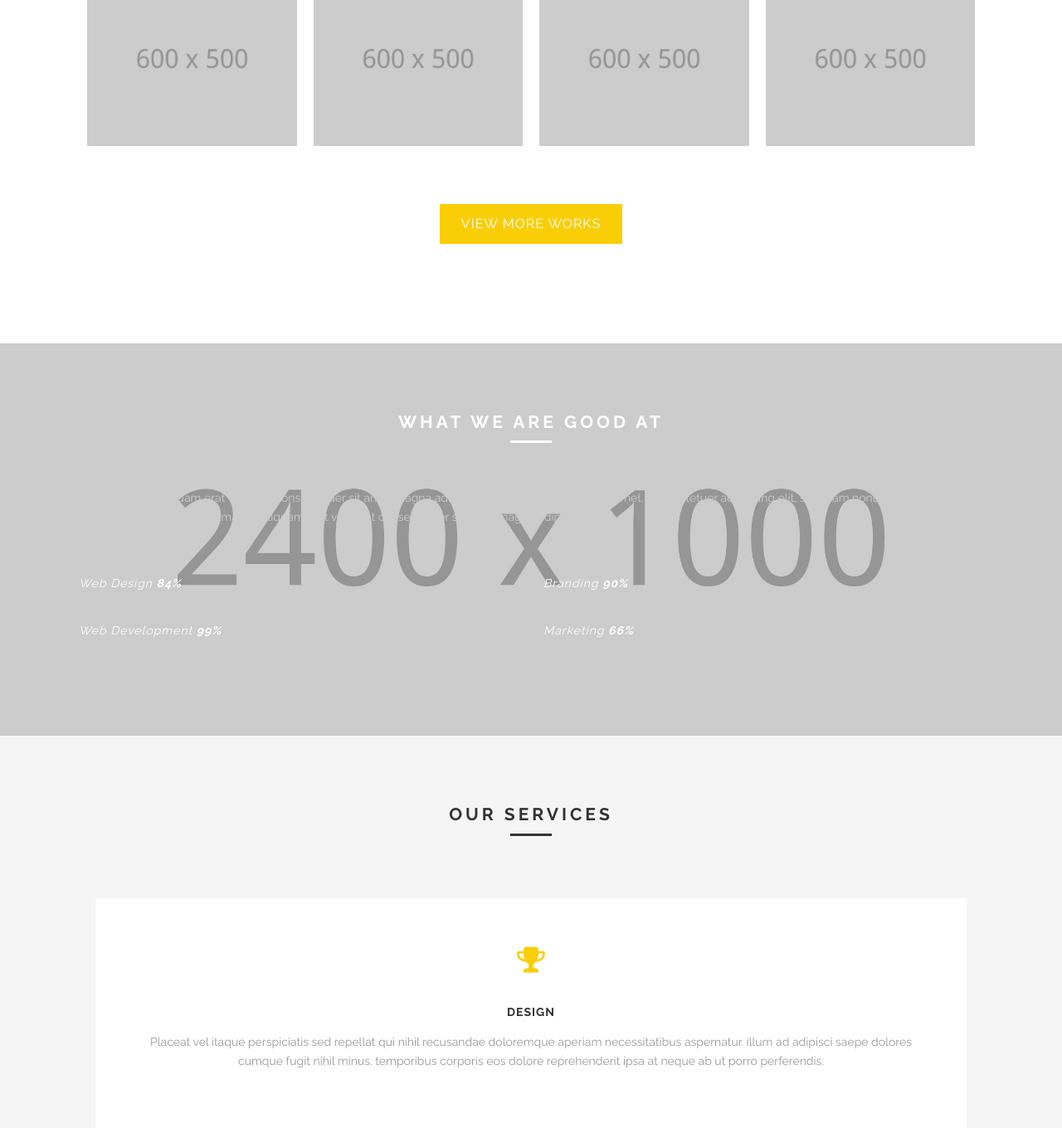
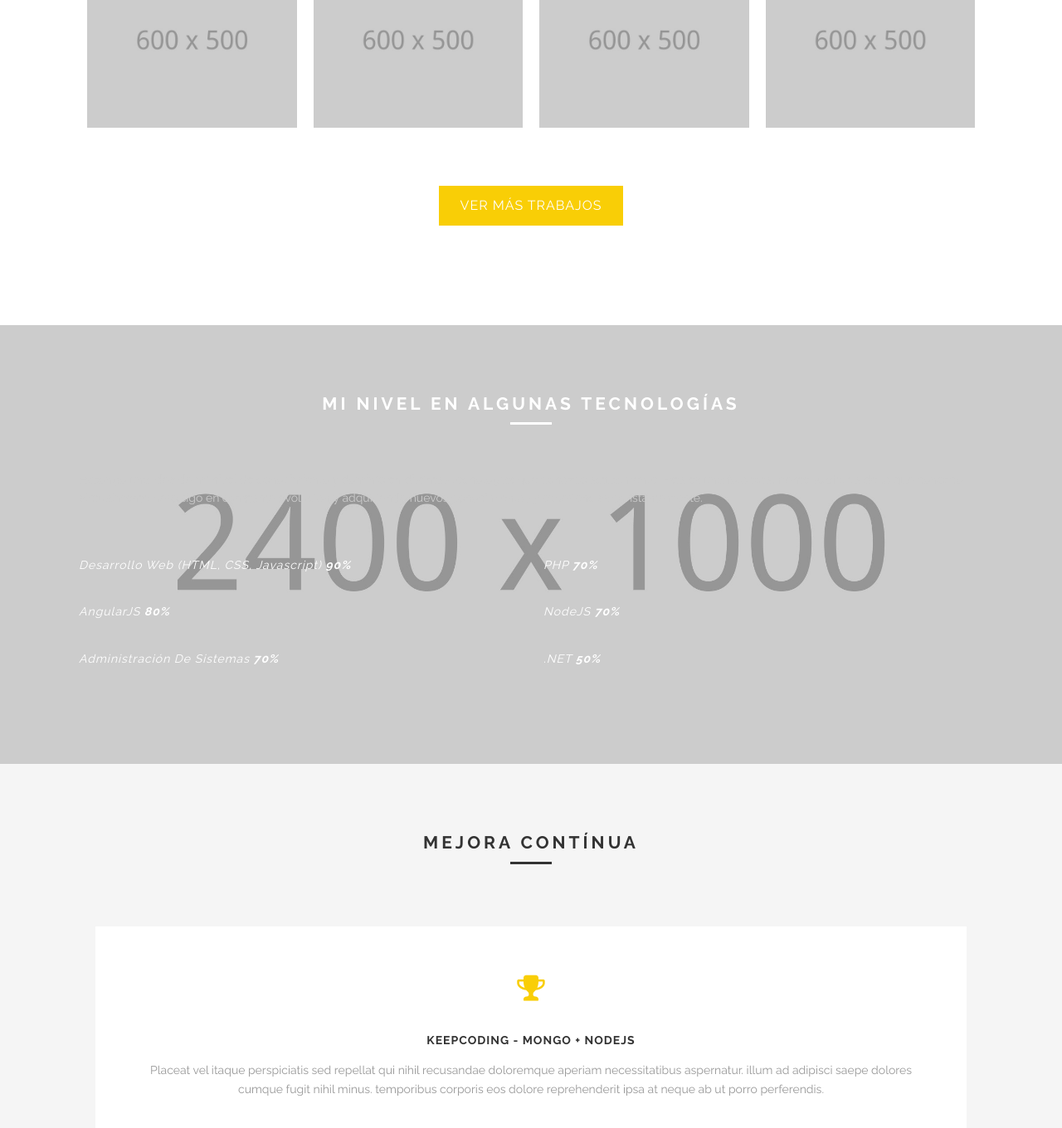
Before and after one commit to akixe/personal_site, a Jekyll site: the page built from index.html, in a window 1280 px wide and 1400 px high, scrolled down 3186 px. Shown: the top 1360 px of the window at 83% size. Built offline with Jekyll 4.4.1, drawn with Linux system fonts in a browser that asks for light colours; some of the changed text lies outside the part shown.

Commit message:
Set ups all sections with mock text and contents

```diff
--- a/index.html
+++ b/index.html
@@ -178,7 +178,7 @@ socials:
 <div class='full parallax' style='background-image: url(../images/@stock/blog-posts-bg.jpg);'>
   <div class='row'>
     <div class='large-12 columns'>
-      {% include section-header.html title="Our recent posts" class="alt" title_style="color: #fff;" %}
+      {% include section-header.html title="Mis posts más recientes" class="alt" title_style="color: #fff;" %}
       <div class='two spacing'></div>
     </div>
   </div>
@@ -209,7 +209,7 @@ socials:
   <div class='row'>
     <div class='large-12 columns'>
       <p class='centered-text'>
-        <a class='button boxed' href='{{site.url}}/blog.html'>See more posts</a>
+        <a class='button boxed' href='{{site.url}}/blog.html'>Ver más posts</a>
       </p>
     </div>
   </div>
@@ -219,32 +219,34 @@ socials:
 <div class='full'>
   <div class='row'>
     <div class='large-12 columns'>
-      {% include section-header.html title="our works" class="alt" %}
+      {% include section-header.html title="Algunos de mis trabajos" class="alt" %}
       <div class='spacing'></div>
       <p>
-        Lorem ipsum dolor sit amet, consectetuer adipiscing elit, sed diam nonummy nibh euismod tincidunt ut laoreet dolore magna aliquam erat volutpat consectetuer sit amet magna adipiscing. Lorem ipsum dolor sit amet, consectetuer adipiscing elit, sed diam nonummy nibh euismod tincidunt ut laoreet dolore magna aliquam erat volutpat consectetuer sit amet magna adipiscing.
+        Algunos trabajos que yo considero relevantes y que he realizado por mi cuenta,
+        que he participado en su desarrollo en mi empresa o que son fruto de algún curso que
+        he realizado durante mi trayectoria profesional.
       </p>
       <div class='two spacing'></div>
       <div class='mod modGallery'>
         <div class='gallery-nav'>
           <ul>
             <li class='current'>
-              <a data-cat='all' href='#'>All</a>
+              <a data-cat='all' href='#'>Todos</a>
             </li>
             <li>
-              <a data-cat='graphic-design' href='#'>Graphic Design</a>
+              <a data-cat='graphic-design' href='#'>Web</a>
             </li>
             <li>
-              <a data-cat='web-design' href='#'>Web Design</a>
+              <a data-cat='web-design' href='#'>Mobile</a>
             </li>
             <li>
-              <a data-cat='brand' href='#'>Brand</a>
+              <a data-cat='brand' href='#'>DevOps</a>
             </li>
             <li>
-              <a data-cat='development' href='#'>Development</a>
+              <a data-cat='development' href='#'>Backend</a>
             </li>
             <li>
-              <a data-cat='print' href='#'>Print</a>
+              <a data-cat='print' href='#'>Otros</a>
             </li>
           </ul>
         </div>
@@ -270,7 +272,7 @@ socials:
   <div class='row'>
     <div class='large-12 columns'>
       <p class='centered-text'>
-        <a class='button' href='#'>View more works</a>
+        <a class='button' href='#'>Ver más trabajos</a>
       </p>
     </div>
   </div>
@@ -280,10 +282,12 @@ socials:
 <div class='full parallax' style='background-image: url(../images/@stock/milestone-bg.jpg); color: #fff;'>
   <div class='row'>
     <div class='large-12 columns'>
-      {% include section-header.html class="alt" title_style="color: #fff;" title="What we are good at" %}
+      {% include section-header.html class="alt" title_style="color: #fff;" title="Mi nivel en algunas tecnologías" %}
       <div class='spacing'></div>
       <p style='color: #ccc;'>
-        Dolore magna aliquam erat volutpat consectetuer sit amet magna adipiscing. Lorem ipsum dolor sit amet, consectetuer adipiscing elit, sed diam nonummy nibh euismod tincidunt ut laoreet dolore magna aliquam erat volutpat consectetuer sit amet magna adipiscing.
+        Expongo una idea de mi nivel de conocimiento y dominio en distintas tecnologías que conozco actualmente. Esta es una foto
+        totalmente subjetiva de lo que conozco alctualmente pero sigo en constante evolución y adquiriendo nuevos conocimientos
+        y experiencias constantemente.
       </p>
       <div class='two spacing'></div>
     </div>
@@ -293,10 +297,13 @@ socials:
       <div class='mod modBarGraph'>
         <ul class='bars'>
           <li>
-            {% include bar-graph.html style="color: #fff;" title="Web Design" percents="84" %}
+            {% include bar-graph.html style="color: #fff;" title="Desarrollo web (HTML, CSS, Javascript)" percents="90" %}
           </li>
           <li>
-            {% include bar-graph.html style="color: #fff;" title="Web Development" percents="99" %}
+            {% include bar-graph.html style="color: #fff;" title="AngularJS" percents="80" %}
+          </li>
+          <li>
+            {% include bar-graph.html style="color: #fff;" title="Administración de sistemas" percents="70" %}
           </li>
         </ul>
       </div>
@@ -305,10 +312,13 @@ socials:
       <div class='mod modBarGraph'>
         <ul class='bars'>
           <li>
-            {% include bar-graph.html style="color: #fff;" title="Branding" percents="90" %}
+            {% include bar-graph.html style="color: #fff;" title="PHP" percents="70" %}
           </li>
           <li>
-            {% include bar-graph.html style="color: #fff;" title="Marketing" percents="66" %}
+            {% include bar-graph.html style="color: #fff;" title="NodeJS" percents="70" %}
+          </li>
+          <li>
+            {% include bar-graph.html style="color: #fff;" title=".NET" percents="50" %}
           </li>
         </ul>
       </div>
@@ -316,11 +326,16 @@ socials:
   </div>
   <div class='four spacing'></div>
 </div>
+
+
+
+
+
 <a id='training'></a>
 <div class='full' style='background: #f5f5f5'>
   <div class='row'>
     <div class='large-12 columns'>
-      {% include section-header.html title="Our services" class="alt" %}
+      {% include section-header.html title="Mejora contínua" class="alt" %}
       <div class='two spacing'></div>
     </div>
   </div>
@@ -328,17 +343,25 @@ socials:
     <div class='large-12 columns'>
       <div class='mod modBoxedTextSlider'>
         <div class='boxes'>
-          {% include box.html class="fa fa-trophy" title="Design" text="Placeat vel itaque perspiciatis sed repellat qui nihil recusandae doloremque aperiam necessitatibus aspernatur. illum ad adipisci saepe dolores cumque fugit nihil minus. temporibus corporis eos dolore reprehenderit ipsa at neque ab ut porro perferendis." %}
-          {% include box.html class="fa fa-compass" title="Art direction" text="Placeat vel itaque perspiciatis sed repellat qui nihil recusandae doloremque aperiam necessitatibus aspernatur. illum ad adipisci saepe dolores cumque fugit nihil minus. temporibus corporis eos dolore reprehenderit ipsa at neque ab ut porro perferendis." %}
-          {% include box.html class="fa fa-star-half-empty" title="Branding" text="Placeat vel itaque perspiciatis sed repellat qui nihil recusandae doloremque aperiam necessitatibus aspernatur. illum ad adipisci saepe dolores cumque fugit nihil minus. temporibus corporis eos dolore reprehenderit ipsa at neque ab ut porro perferendis." %}
-          {% include box.html class="fa fa-image" title="Photography" text="Placeat vel itaque perspiciatis sed repellat qui nihil recusandae doloremque aperiam necessitatibus aspernatur. illum ad adipisci saepe dolores cumque fugit nihil minus. temporibus corporis eos dolore reprehenderit ipsa at neque ab ut porro perferendis." %}
-          {% include box.html class="fa fa-dot-circle-o" title="Marketing" text="Placeat vel itaque perspiciatis sed repellat qui nihil recusandae doloremque aperiam necessitatibus aspernatur. illum ad adipisci saepe dolores cumque fugit nihil minus. temporibus corporis eos dolore reprehenderit ipsa at neque ab ut porro perferendis." %}
+          {% include box.html class="fa fa-trophy" title="KeepCoding - Mongo + NodeJS" text="Placeat vel itaque perspiciatis sed repellat qui nihil recusandae doloremque aperiam necessitatibus aspernatur. illum ad adipisci saepe dolores cumque fugit nihil minus. temporibus corporis eos dolore reprehenderit ipsa at neque ab ut porro perferendis." %}
+          {% include box.html class="fa fa-compass" title="KeepCoding - AngularJS" text="Placeat vel itaque perspiciatis sed repellat qui nihil recusandae doloremque aperiam necessitatibus aspernatur. illum ad adipisci saepe dolores cumque fugit nihil minus. temporibus corporis eos dolore reprehenderit ipsa at neque ab ut porro perferendis." %}
+          {% include box.html class="fa fa-star-half-empty" title="KeepCoding - Git" text="Placeat vel itaque perspiciatis sed repellat qui nihil recusandae doloremque aperiam necessitatibus aspernatur. illum ad adipisci saepe dolores cumque fugit nihil minus. temporibus corporis eos dolore reprehenderit ipsa at neque ab ut porro perferendis." %}
+          {% include box.html class="fa fa-image" title="KeepCoding - DevOps" text="Placeat vel itaque perspiciatis sed repellat qui nihil recusandae doloremque aperiam necessitatibus aspernatur. illum ad adipisci saepe dolores cumque fugit nihil minus. temporibus corporis eos dolore reprehenderit ipsa at neque ab ut porro perferendis." %}
+          {% include box.html class="fa fa-dot-circle-o" title="KeepCoding - iOS/Swift" text="Placeat vel itaque perspiciatis sed repellat qui nihil recusandae doloremque aperiam necessitatibus aspernatur. illum ad adipisci saepe dolores cumque fugit nihil minus. temporibus corporis eos dolore reprehenderit ipsa at neque ab ut porro perferendis." %}
         </div>
       </div>
     </div>
   </div>
   <div class='four spacing'></div>
 </div>
+
+
+
+
+
+
+
+
 <a id="contact"></a>
 <div class='full parallax' style='background-image: url(../images/@stock/big-socials-bg.jpg); color: #fff;'>
   <div class='row'>
```
